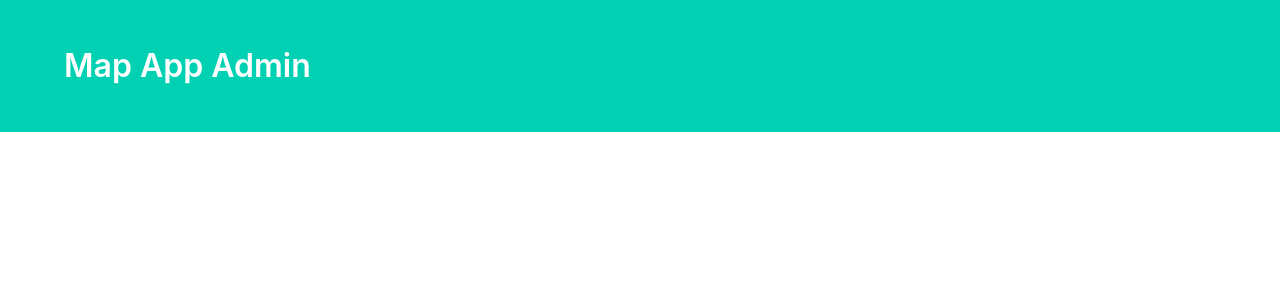
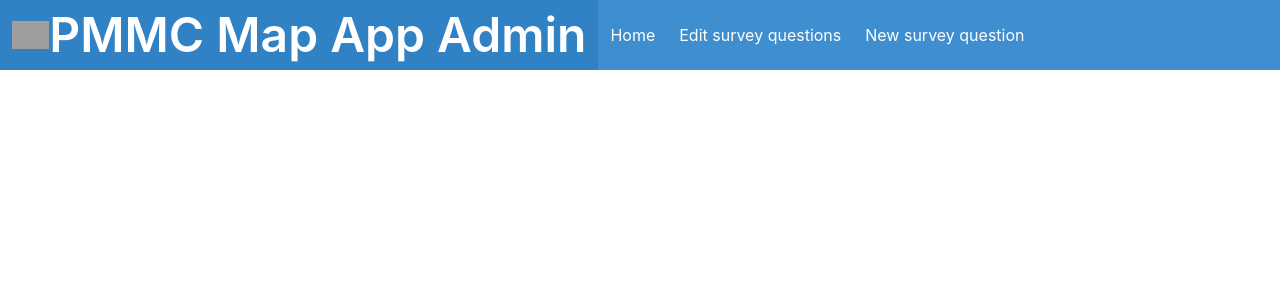
Before and after one commit to pmmc-map/admin-interface, a React app: page / in a window 1280 px wide. Shown: the top 300 px of the page. Built offline with nearby package versions, Linux system fonts and the light colour scheme; grey boxes are pictures that could not be loaded.

Commit message:
make navbar its own component

```diff
--- a/src/App.js
+++ b/src/App.js
@@ -6,19 +6,12 @@ import Login from './Login';
 import Dashboard from './Dashboard';
 import SurveyDashboard from './SurveyDashboard';
 import AddSurveyQuestion from './AddSurveyQuestion';
+import Navbar from './components/Navbar';
 
 const App = () => {
 	return (
 		<BrowserRouter>
-			<header className='hero is-primary'>
-				<div className='hero-body'>
-					<div className='container'>
-						<Link to='/dashboard'>
-							<h1 className='title'>Map App Admin</h1>
-						</Link>
-					</div>
-				</div>
-			</header>
+			<Navbar />
 			<Switch>
 				<Route path='/login' component={Login} />
 				<Route path='/dashboard' component={Dashboard} />
--- /dev/null
+++ b/src/components/Navbar.js
@@ -0,0 +1,60 @@
+import React, { useState } from 'react';
+import { Link } from 'react-router-dom';
+
+const Navbar = () => {
+	const [isMenuShowing, setIsMenuShowing] = useState(true);
+	return (
+		<nav
+			className='navbar is-info'
+			role='navigation'
+			aria-label='main navigation'
+		>
+			<div className='navbar-brand'>
+				<Link className='navbar-item' to='/dashboard'>
+					<img src='https://images.squarespace-cdn.com/content/5bb6555ef8135a760bccc650/1538676674561-8APC1JXRMTY518LJL2MO/logo.png?content-type=image%2Fpng' />
+					<h1 className='title is-1 has-text-white'>
+						PMMC Map App Admin
+					</h1>
+				</Link>
+
+				<a
+					role='button'
+					className={`navbar-burger burger${
+						isMenuShowing ? ' is-active' : ''
+					}`}
+					aria-label='menu'
+					aria-expanded='false'
+					data-target='navbarBasicExample'
+					onClick={() =>
+						setIsMenuShowing(isMenuShowing => !isMenuShowing)
+					}
+				>
+					<span aria-hidden='true'></span>
+					<span aria-hidden='true'></span>
+					<span aria-hidden='true'></span>
+				</a>
+				<div
+					id='navbarBasicExample'
+					className={`navbar-menu${
+						isMenuShowing ? ' is-active' : ''
+					}`}
+				>
+					<div className='navbar-start'>
+						<Link className='navbar-item' to='/dashboard'>
+							Home
+						</Link>
+
+						<Link className='navbar-item' to='/survey'>
+							Edit survey questions
+						</Link>
+						<Link className='navbar-item' to='/survey/new'>
+							New survey question
+						</Link>
+					</div>
+				</div>
+			</div>
+		</nav>
+	);
+};
+
+export default Navbar;
```
